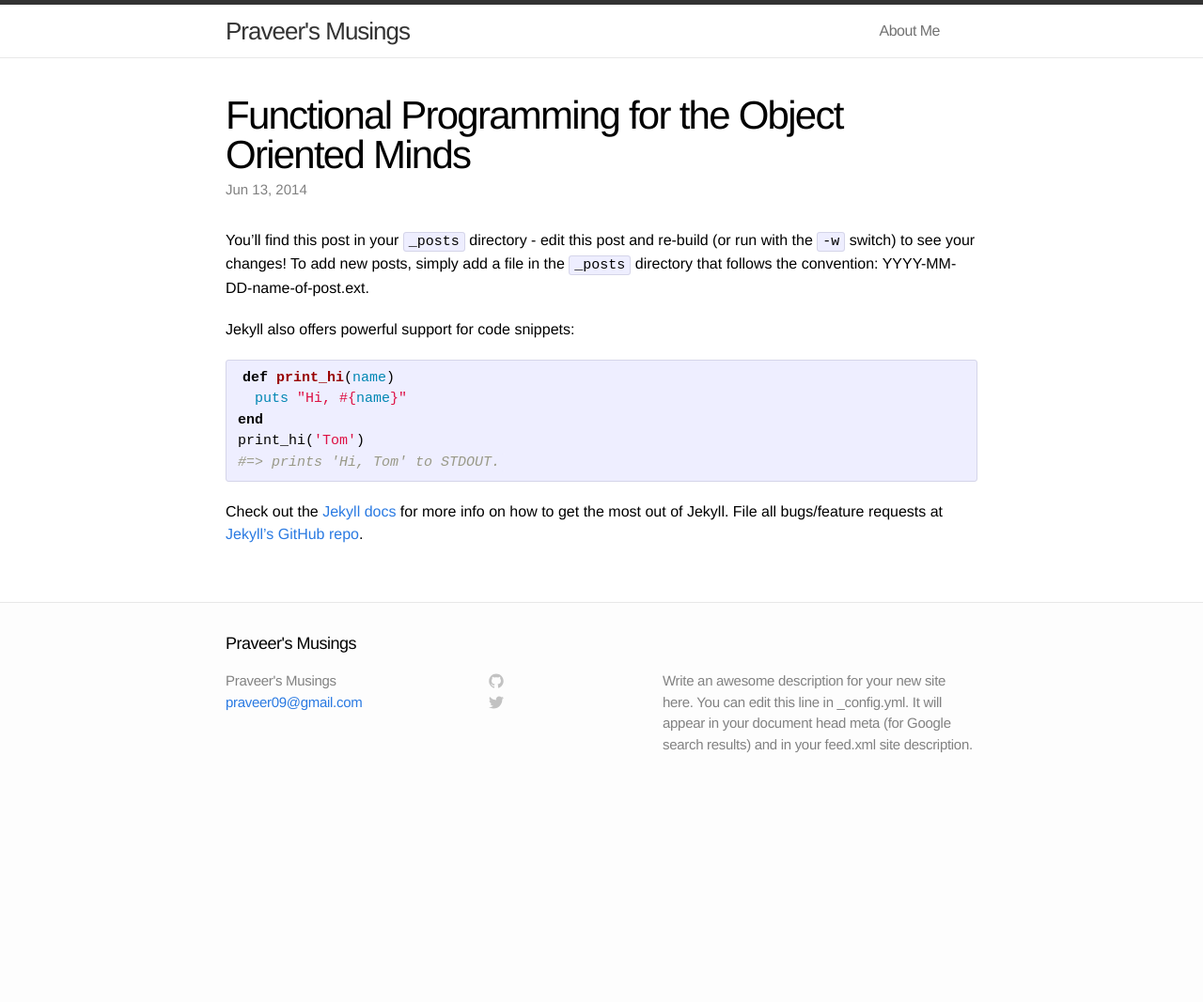
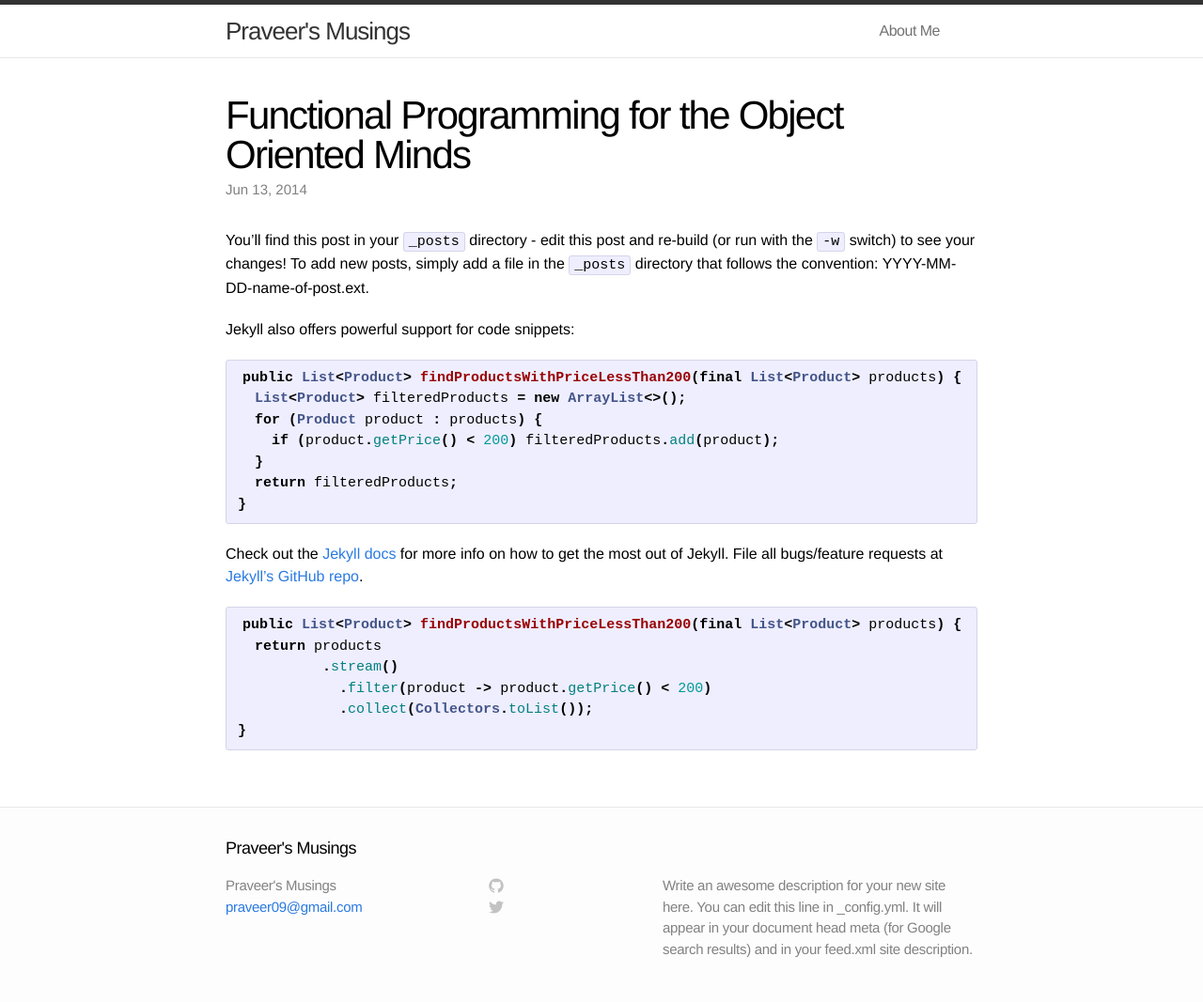
Before and after one commit to praveer09/praveer09.github.io, a Jekyll site: the page built from _posts/2014-06-13-functional-programming-for-the-object-oriented-minds.markdown, in a window 1280 px wide. Shown: the whole page at 94% size. Built offline with Jekyll 4.4.1, drawn with Linux system fonts in a browser that asks for light colours; before the commit the page ends 900 px from its top, so only the background shows below that.

Commit message:
added code examples to the blog

```diff
--- a/_posts/2014-06-13-functional-programming-for-the-object-oriented-minds.markdown
+++ b/_posts/2014-06-13-functional-programming-for-the-object-oriented-minds.markdown
@@ -10,15 +10,26 @@ To add new posts, simply add a file in the `_posts` directory that follows the c
 
 Jekyll also offers powerful support for code snippets:
 
-{% highlight ruby %}
-def print_hi(name)
-  puts "Hi, #{name}"
-end
-print_hi('Tom')
-#=> prints 'Hi, Tom' to STDOUT.
+{% highlight java %}
+public List<Product> findProductsWithPriceLessThan200(final List<Product> products) {
+  List<Product> filteredProducts = new ArrayList<>();
+  for (Product product : products) {
+    if (product.getPrice() < 200) filteredProducts.add(product);
+  }
+  return filteredProducts;
+}
 {% endhighlight %}
 
 Check out the [Jekyll docs][jekyll] for more info on how to get the most out of Jekyll. File all bugs/feature requests at [Jekyll's GitHub repo][jekyll-gh].
 
+{% highlight java %}
+public List<Product> findProductsWithPriceLessThan200(final List<Product> products) {
+  return products
+          .stream()
+            .filter(product -> product.getPrice() < 200)
+            .collect(Collectors.toList());
+}
+{% endhighlight %}
+
 [jekyll-gh]: https://github.com/jekyll/jekyll
 [jekyll]:    http://jekyllrb.com
```
